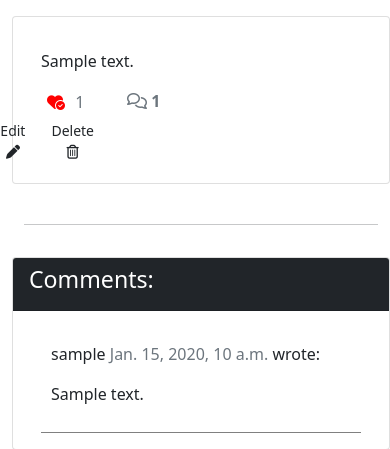
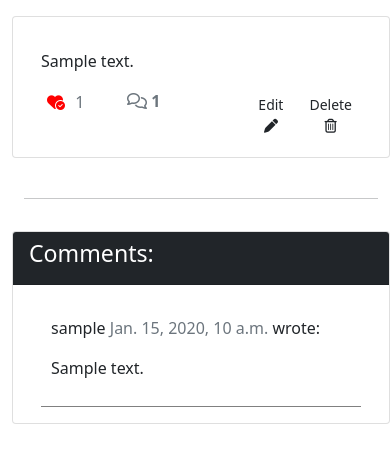
Before and after one commit to MrBertieG/ev-forum, a Django app: page /post/1/ in a window 390 px wide. Shown: the part 315-764 px from the top of the page. Run offline with Django 3.2, Linux system fonts and the light colour scheme; a user stored in the database is signed in; tables that the repository leaves empty hold one stand-in row (values such as "Sample post"); some libraries are stand-ins or nearby versions.

Commit message:
fix post detail indentation bug in small screens

```diff
--- a/templates/post_detail.html
+++ b/templates/post_detail.html
@@ -10,7 +10,7 @@
             <h1 class="post-title">{{ post.title }}</h1>
             <p class="post-subtitle">{{ post.author }} | {{ post.created }}</p>
         </div>
-
+        <!--Space for the user to insert an image-->
         <div class="d-flex flex-row-reverse col-md-6">
             {% if "placeholder" in post.image.url %}
             <img src="https://res.cloudinary.com/dok67s0wm/image/upload/v1644002912/ev_logo_oesyu2.jpg" alt="evforum logo" class="img-thumbnail">
@@ -19,7 +19,7 @@
             {% endif %}
         </div>
     </div>
-
+    <!--Body of where the body of the post is entered-->
     <div class="container">
         <div class="row">
             <div class="col card mb-4  mt-3 left  top">
@@ -27,6 +27,7 @@
                     <p class="card-text ">{{ post.body | safe | linebreaks }}</p>
                     <div class="row">
                         <div class="col-lg-1 col-md-2 col-sm-3 col-3">
+                            <!--Ability to like a post, inspired by CI tutotrial-->
                             {% if user.is_authenticated %}
                             <form class="d-inline" action="{% url 'post_like' post.slug %}" method="POST">
                                 {% csrf_token %}
@@ -66,13 +67,13 @@
                             </div>
 
                             {% else %}
-
+                            <!--Likes counter-->
                             <span class="text-secondary"><i class="far fa-heart"></i></span>
                             {% endif %}
                             <span class="text-secondary"> {{ post.number_of_likes }} </span>
                         </div>
-
-                        <div class="col-lg-1 col-md-2 col-sm-3 col-7">
+                        <!--Comment counter-->
+                        <div class="col-lg-1 col-md-2 col-sm-3 col-6">
                             {% with comments.count as total_comments %}
                             <strong class="text-secondary"><i class="far fa-comments"></i>
 
@@ -102,6 +103,7 @@
                 <hr>
             </div>
         </div>
+        <!--Section where comments are entered-->
         <div class="row">
             <div class="col-md-7 card mb-4  mt-3 ">
                 <div class="card-header bg-dark" id="comments-header">
@@ -122,13 +124,12 @@
                 </div>
             </div>
             <div class="col"></div>
+            <!--Authentication for users to leave comments-->
             <div class="col-md-4 card mb-4 mt-2 text-white comment-container">
-
                     <div class="card-header bg-dark comment-card">
                         {% if user.is_authenticated %}
                         <h3>Leave a comment:</h3>
                         <p>Posting as: {{ user.username }}</p>
-
                         <form method="post" style="margin-top: 1.3em;">
                             {{ comment_form | crispy }}
                             {% csrf_token %}
@@ -137,7 +138,6 @@
                     {% else %}
                     <div class="card-header bg-dark" style="margin-bottom: 0.3rem;">
                         <h3>Leave a comment:</h3>
-
                         <p>To leave a comment or like a post, please <a class="text-decoration-none text-success" href="{% url 'account_login' %}">login</a>. If you
                             have not created an account yet, then <a class="text-decoration-none text-success" href="{% url 'account_signup' %}">sign up</a>
                             first.</p>
```
Also changed, not shown: README.md, media/readme_img/404_not_found.png (renamed from media/readme_img/404_not found.png), media/readme_img/main_banner_img.png (added).
